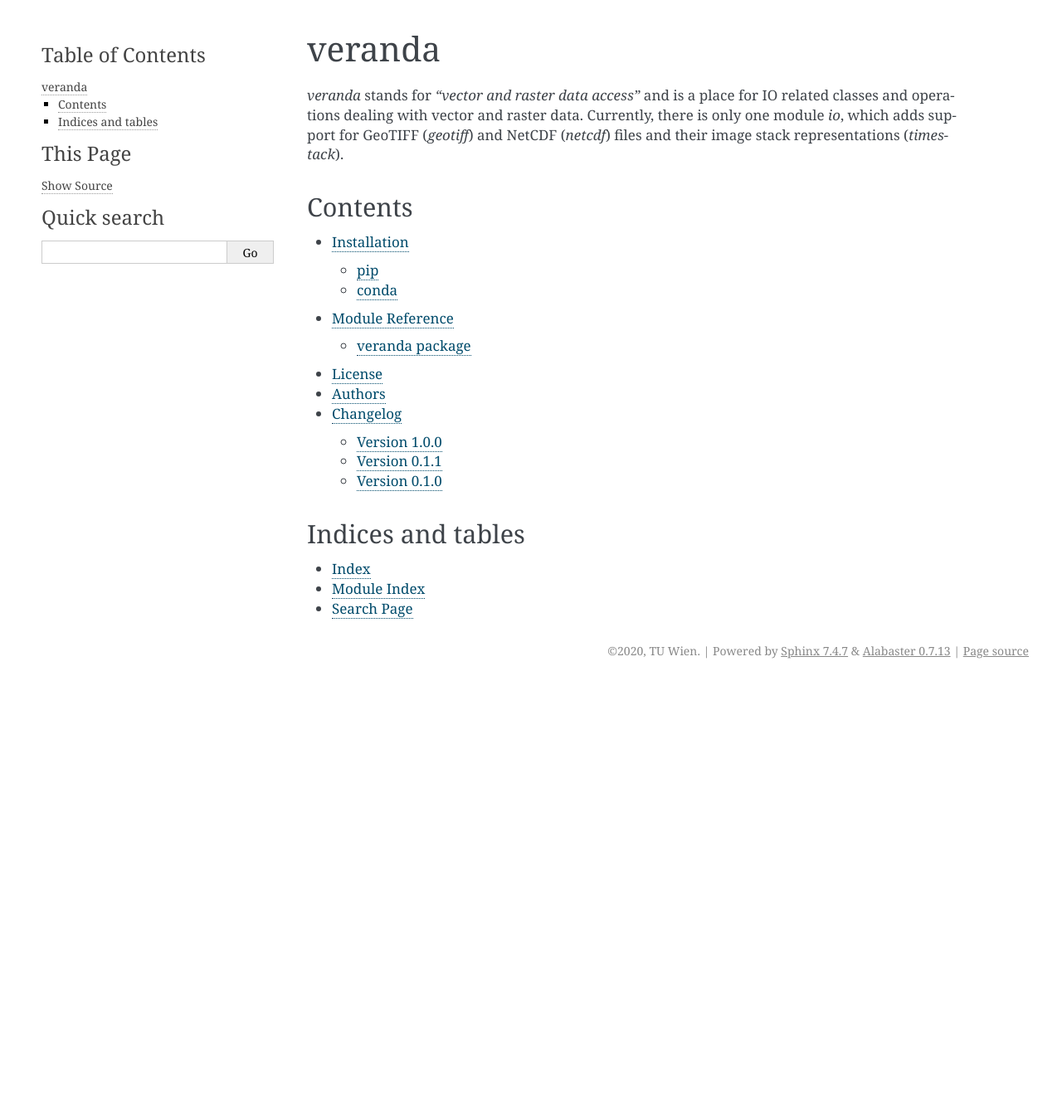
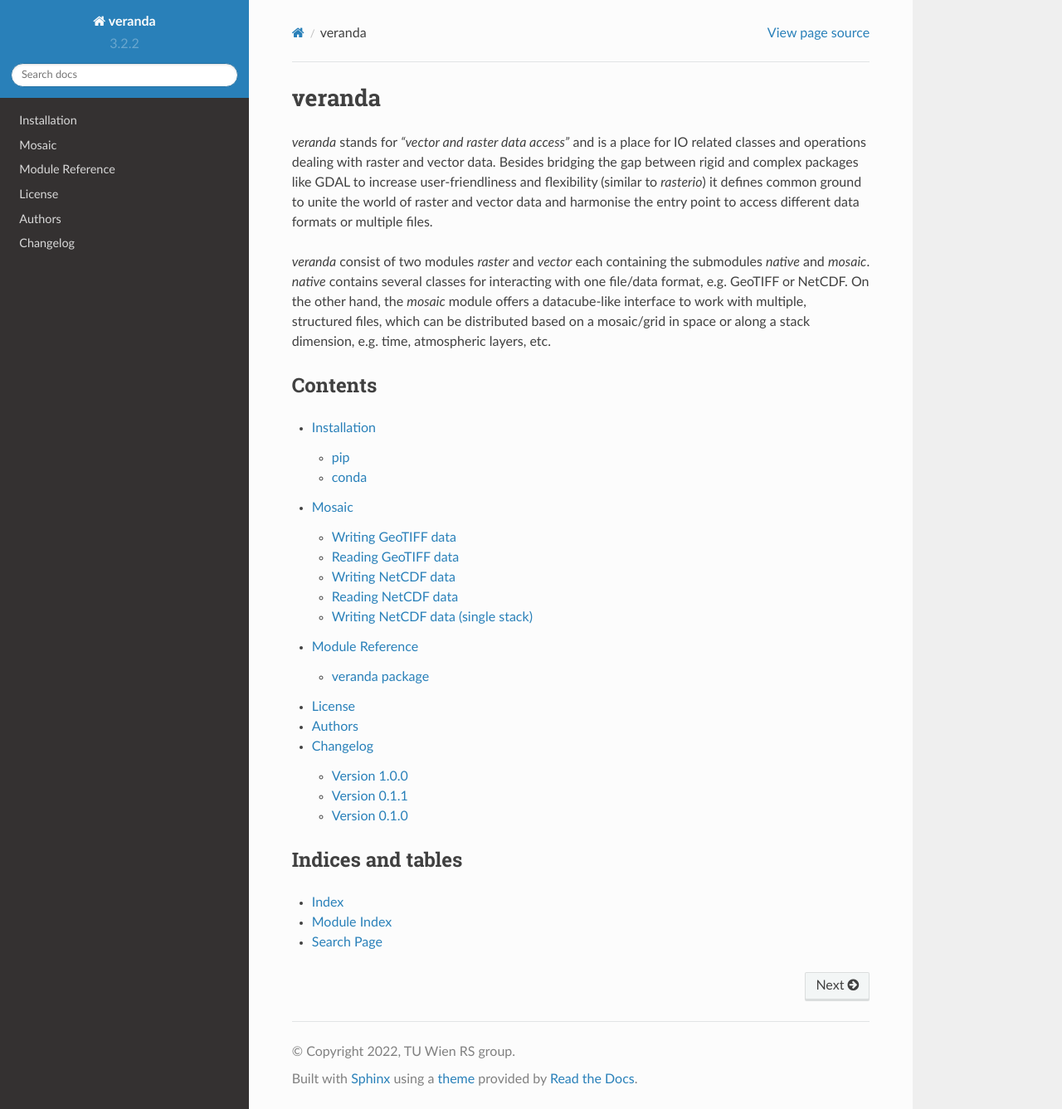
Before and after one commit to TUW-GEO/veranda, a Sphinx documentation site: the page built from docs/index.rst, in a window 1280 px wide and 1337 px high. Shown: the whole window at 83% size. Built offline with Sphinx 7.4.7 and the Read the Docs theme 2.0.0, drawn with Linux system fonts in a browser that asks for light colours.

Commit message:
updated doc generation

```diff
--- a/docs/conf.py
+++ b/docs/conf.py
@@ -66,7 +66,9 @@
 extensions = ['sphinx.ext.autodoc', 'sphinx.ext.intersphinx', 'sphinx.ext.todo',
               'sphinx.ext.autosummary', 'sphinx.ext.viewcode', 'sphinx.ext.coverage',
               'sphinx.ext.doctest', 'sphinx.ext.ifconfig', 'sphinx.ext.mathjax',
-              'sphinx.ext.napoleon']
+              'sphinx.ext.napoleon', 'nbsphinx', 'sphinx_rtd_theme']
+
+nbsphinx_execute = 'never'
 
 # Add any paths that contain templates here, relative to this directory.
 templates_path = ['_templates']
@@ -82,7 +84,7 @@
 
 # General information about the project.
 project = u'veranda'
-copyright = u'2020, TU Wien'
+copyright = u'2022, TU Wien RS group'
 
 # The version info for the project you're documenting, acts as replacement for
 # |version| and |release|, also used in various other places throughout the
@@ -135,7 +137,7 @@
 
 # The theme to use for HTML and HTML Help pages.  See the documentation for
 # a list of builtin themes.
-html_theme = 'alabaster'
+html_theme = 'sphinx_rtd_theme'
 
 # Theme options are theme-specific and customize the look and feel of a theme
 # further.  For a list of options available for each theme, see the
@@ -236,7 +238,7 @@
 # (source start file, target name, title, author, documentclass [howto/manual]).
 latex_documents = [
   ('index', 'user_guide.tex', u'veranda Documentation',
-   u'TU Wien', 'manual'),
+   u'TU Wien RS group', 'manual'),
 ]
 
 # The name of an image file (relative to this directory) to place at the top of
--- a/docs/index.rst
+++ b/docs/index.rst
@@ -3,8 +3,15 @@
 =======
 
 *veranda* stands for *"vector and raster data access"* and is a place for IO related classes and operations dealing
-with vector and raster data. Currently, there is only one module `io`, which adds support for GeoTIFF (`geotiff`) and
-NetCDF (`netcdf`) files and their image stack representations (`timestack`).
+with raster and vector data. Besides bridging the gap between rigid and complex packages like GDAL to increase
+user-friendliness and flexibility (similar to *rasterio*) it defines common ground to unite the world of raster and
+vector data and harmonise the entry point to access different data formats or multiple files.
+
+*veranda* consist of two modules *raster* and *vector* each containing the submodules *native* and *mosaic*. *native*
+contains several classes for interacting with one file/data format, e.g. GeoTIFF or NetCDF. On the other hand, the
+*mosaic* module offers a datacube-like interface to work with multiple, structured files, which can be distributed based on a
+mosaic/grid in space or along a stack dimension, e.g. time, atmospheric layers, etc.
+
 
 
 Contents
@@ -14,6 +21,7 @@
    :maxdepth: 2
 
    Installation <install>
+   Mosaic <notebooks/mosaic>
    Module Reference <api/modules>
    License <license>
    Authors <authors>
--- a/docs/install.rst
+++ b/docs/install.rst
@@ -3,7 +3,7 @@
 ============
 
 The package can be either installed via pip or if you solely want to work with *veranda* or contribute, we recommend to
-install it as a conda environment. If you work already with your own environment, please have look at ``requirements.txt``.
+install it as a conda environment.
 
 pip
 ===
```
Also changed, not shown: docs/conda_env_docs.yml (added, +18 -0 lines), .readthedocs.yml.
